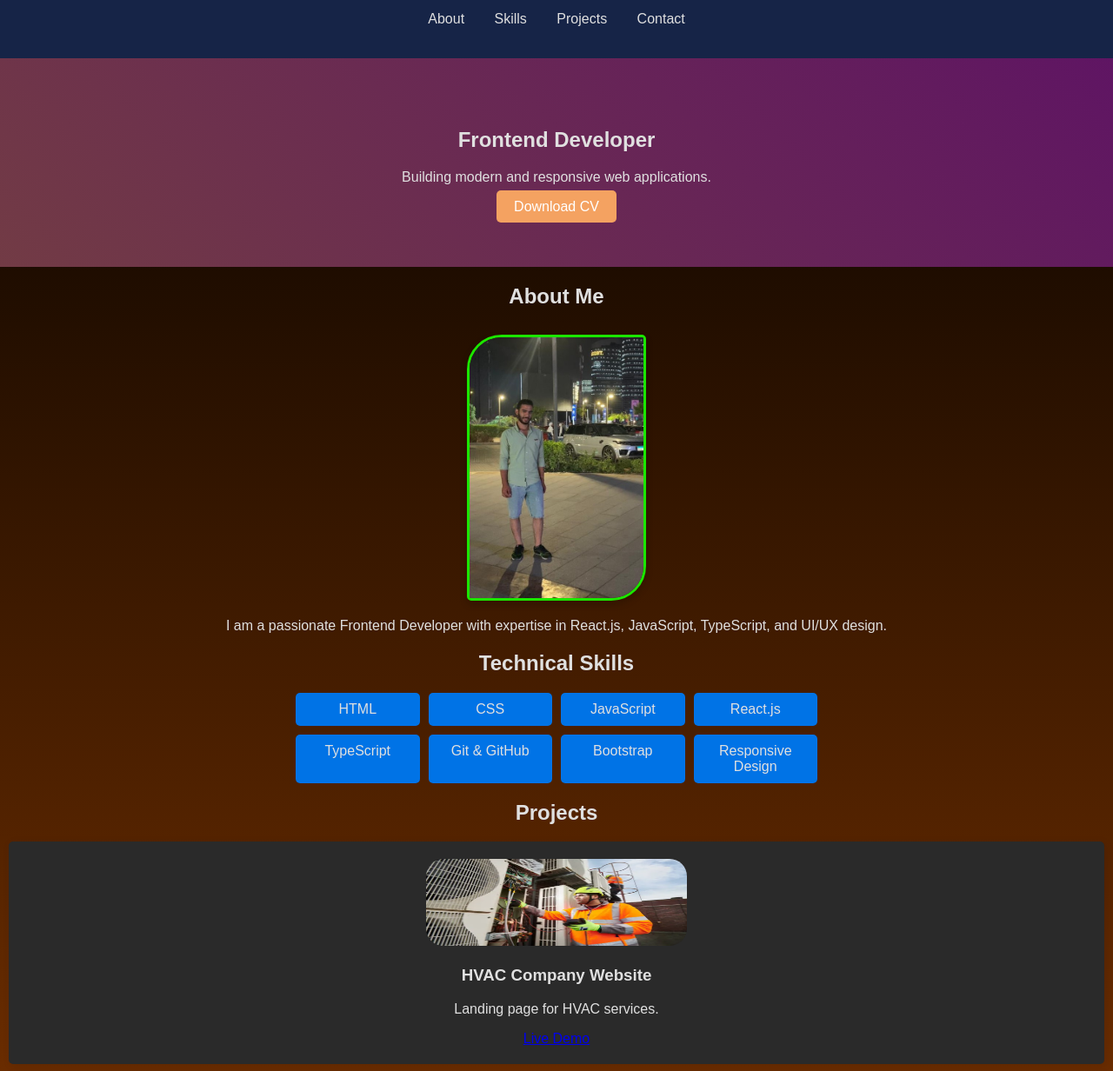
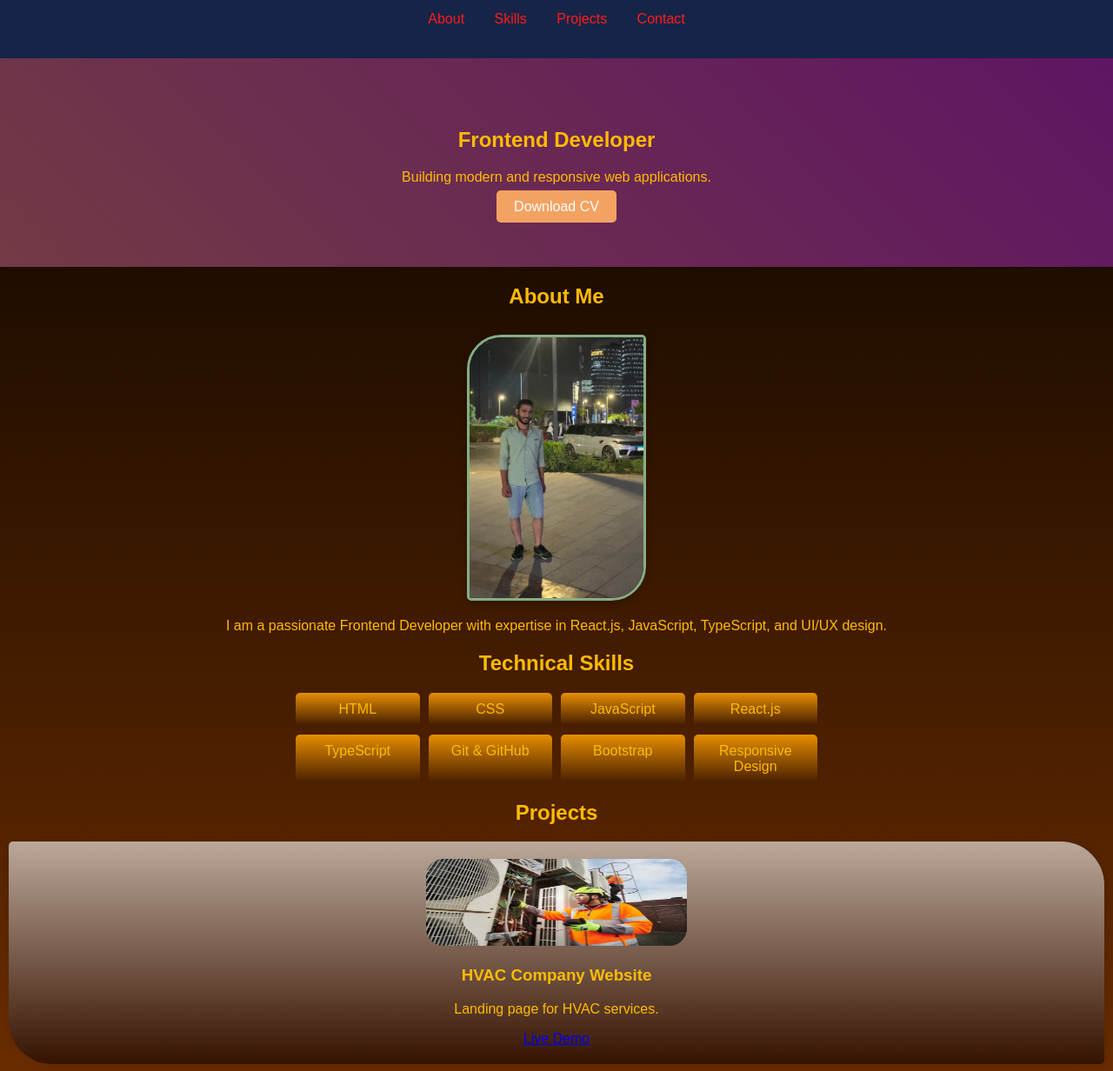
Before and after one commit to ahmedHAMDY2024/portfolio, a plain HTML site: page index.html in a window 1280 px wide. Shown: the part 67-1299 px from the top of the page at 87% size. Drawn offline with nearby package versions, Linux system fonts and the light colour scheme.

Commit message:
sacond commit

```diff
--- a/style.css
+++ b/style.css
@@ -3,7 +3,7 @@ body {
   margin: 0;
   padding: 0;
   background: linear-gradient(#000000, #d35800);
-  color: #e0e0e0;
+  color: #ffbb00;
   text-align: center;
 }
 
@@ -29,7 +29,7 @@ nav ul li {
 }
 
 nav ul li a {
-  color: #e0e0e0;
+  color: #ff1c1c;
   text-decoration: none;
 }
 
@@ -49,7 +49,7 @@ nav ul li a {
   width: 200px;
   height: 300px;
   border-radius: 40px 5px 40px 5px;
-  border: 3px solid #1be600;
+  border: 3px solid #87ae82;
   box-shadow: 0 4px 8px rgba(0, 0, 0, 0.2);
   margin-top: 10px;
 }
@@ -63,16 +63,16 @@ nav ul li a {
 }
 
 .skills-grid span {
-  background: #0073e6;
+  background: linear-gradient(#e68e00, rgba(0, 0, 0, 0.1));
   padding: 10px;
   border-radius: 5px;
 }
 
 .project {
-  background: #2a2a2a;
+  background: linear-gradient(#ffffff9a, #13010197);
   padding: 20px;
   margin: 10px;
-  border-radius: 5px;
+  border-radius: 5px 50px 5px 50px;
   box-shadow: 2px 2px 10px rgba(0, 0, 0, 0.1);
 }
 .imgProject {
```
